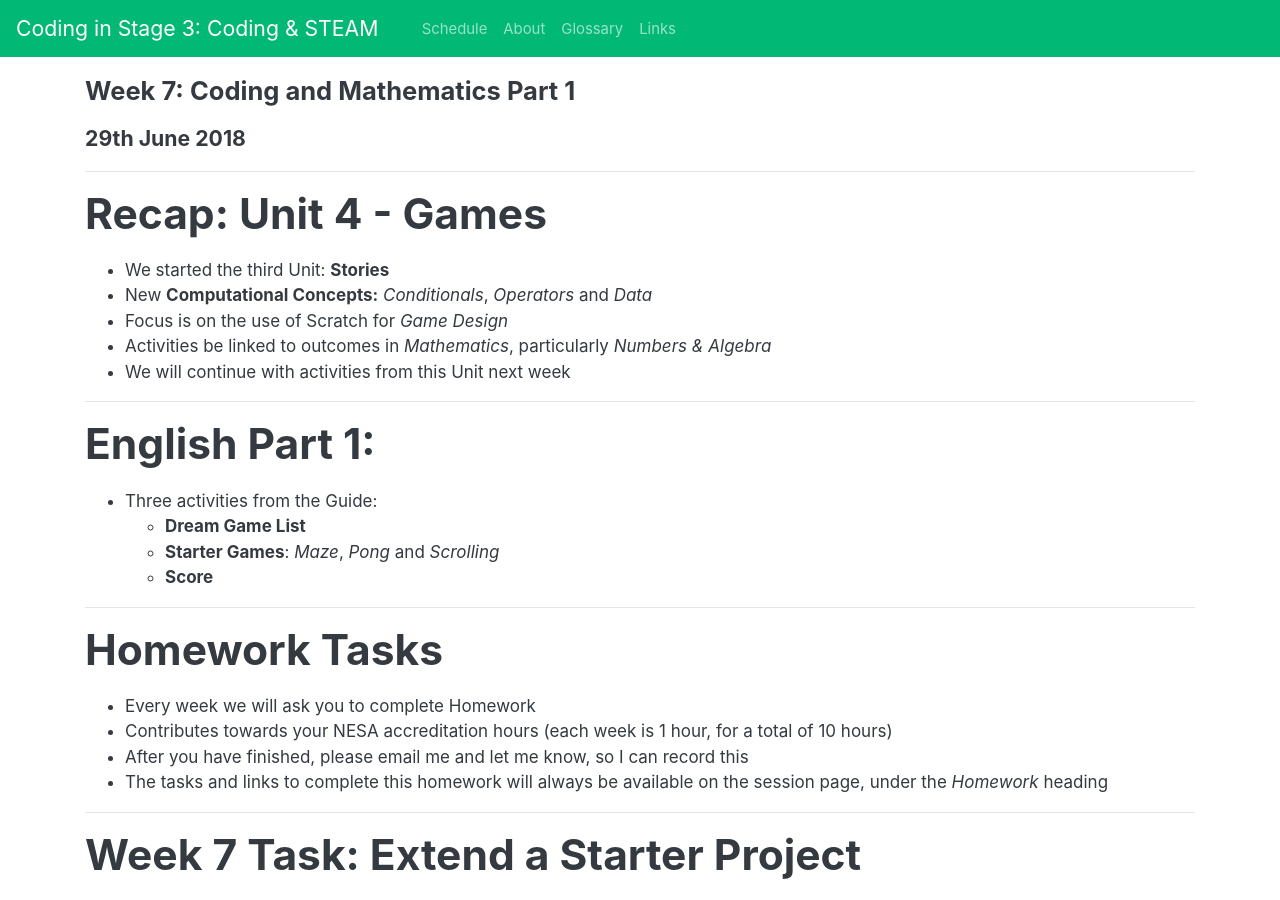
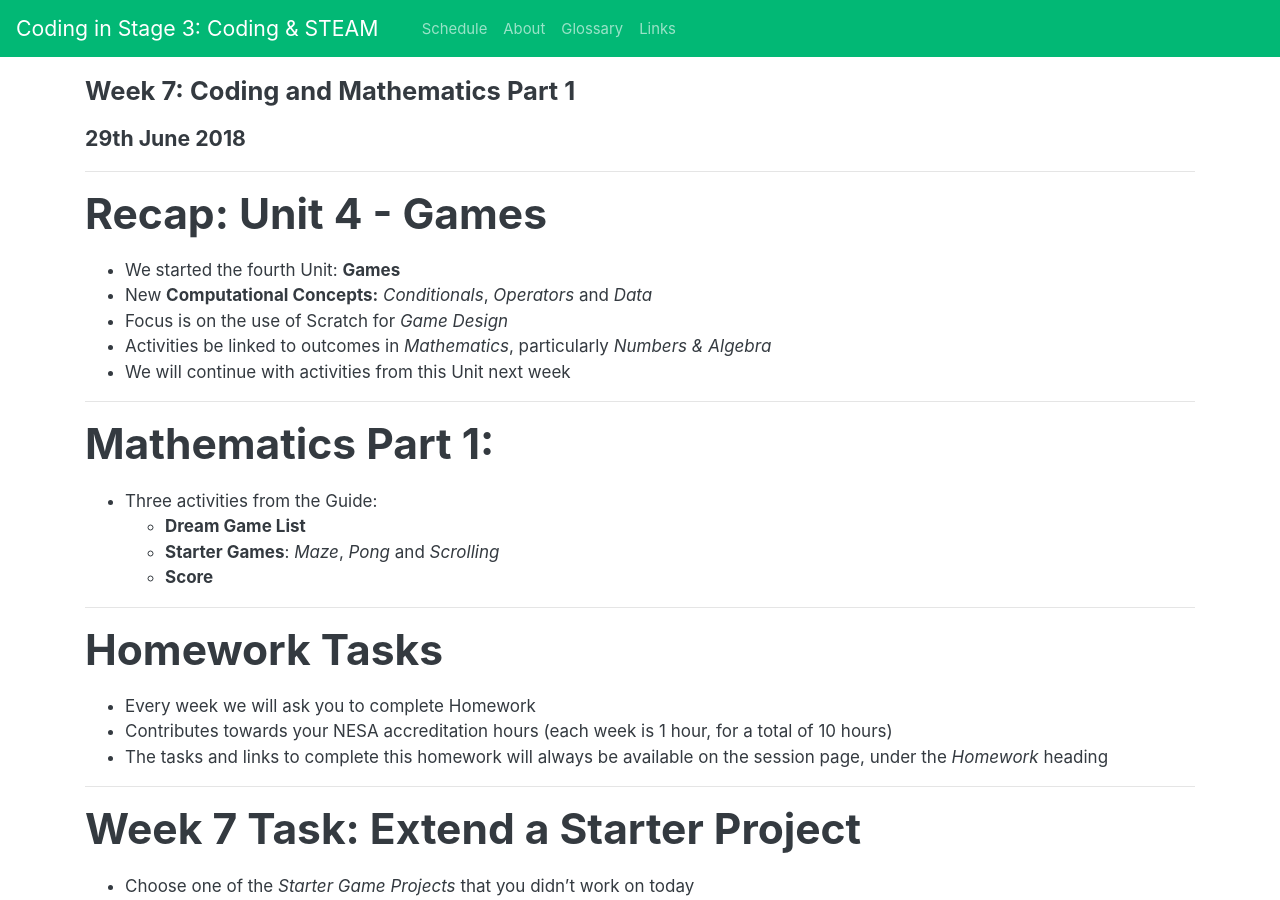
Before and after one commit to cs4s/2018, a Jekyll site: the page built from steam/week-7/presentations/session_end.md, in a window 1280 px wide and 900 px high, scrolled down 229 px. Built offline with Jekyll 4.4.1, drawn with Linux system fonts in a browser that asks for light colours; our own code applies the rules of GitHub Pages for plain Markdown files.

Commit message:
Fixes some typos in Week 7 STEAM session end presentation

```diff
--- a/steam/week-7/presentations/session_end.md
+++ b/steam/week-7/presentations/session_end.md
@@ -12,7 +12,7 @@
 
 # Recap: Unit 4 - Games
 
-- We started the third Unit: **Stories**
+- We started the fourth Unit: **Games**
 - New **Computational Concepts:** *Conditionals*, *Operators* and *Data*
 - Focus is on the use of Scratch for *Game Design*
 - Activities be linked to outcomes in *Mathematics*, particularly *Numbers & Algebra*
@@ -20,7 +20,7 @@
 
 ---
 
-# English Part 1:
+# Mathematics Part 1:
 
 - Three activities from the Guide:
     - **Dream Game List**
@@ -33,7 +33,6 @@
 
 - Every week we will ask you to complete Homework
 - Contributes towards your NESA accreditation hours (each week is 1 hour, for a total of 10 hours)
-- After you have finished, please email me and let me know, so I can record this
 - The tasks and links to complete this homework will always be available on the session page, under the *Homework* heading
 
 ---
```
